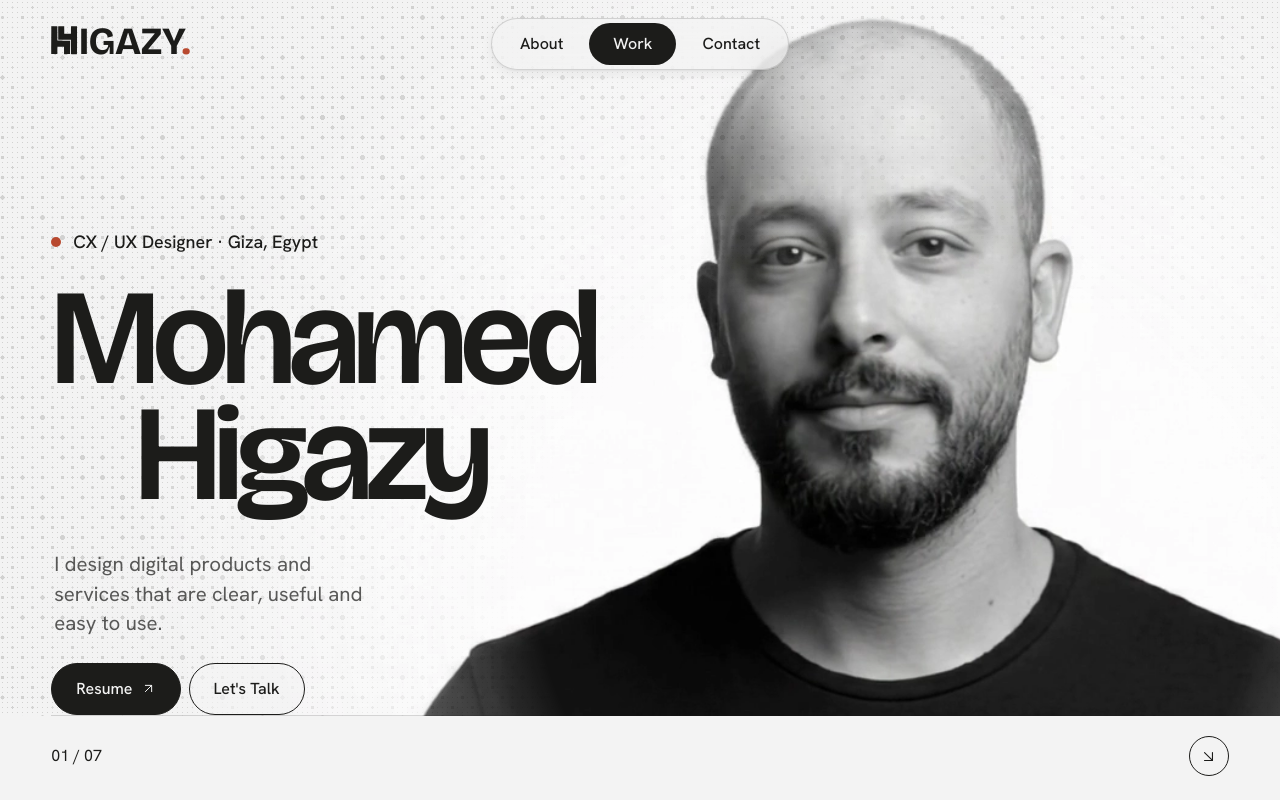
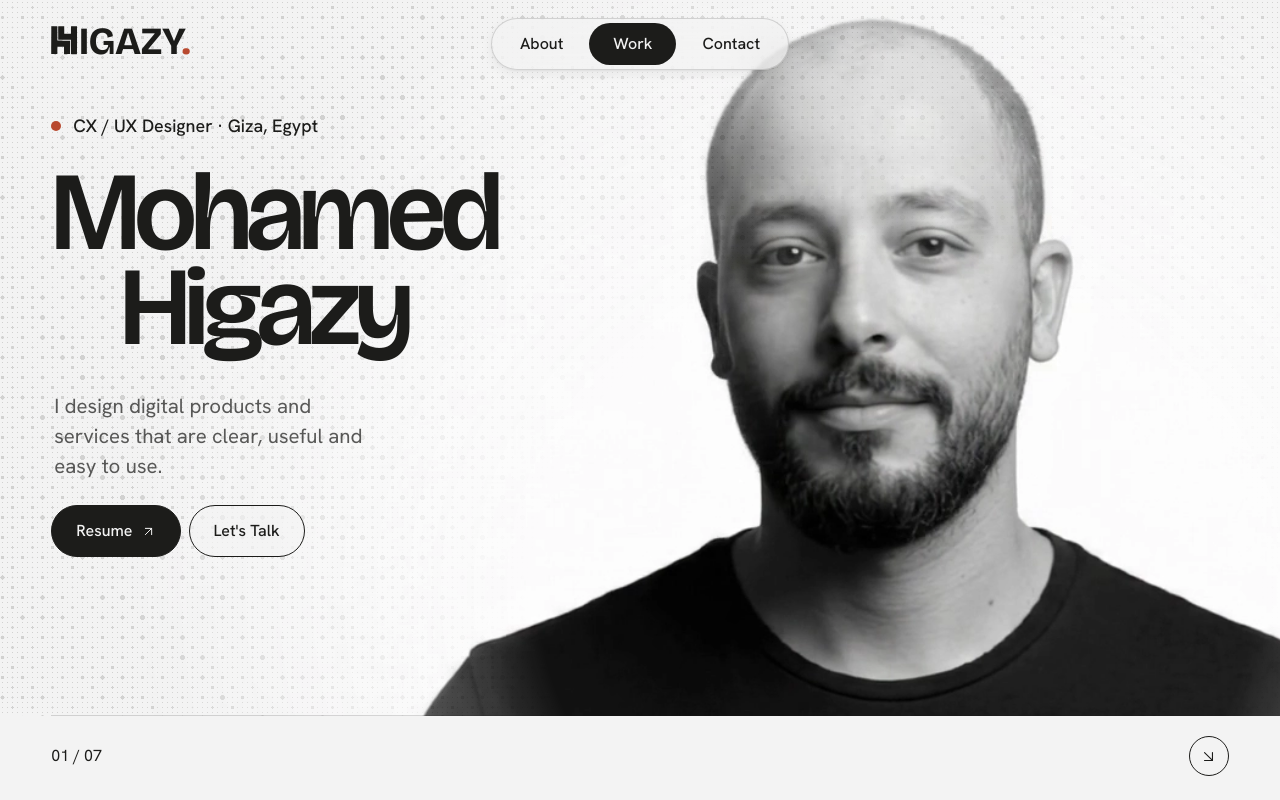
Before and after one commit to Higazy-99/Mohamed-Higazy-Portfolio, a React (Vite) app: page / in a window 1280 px wide. Shown: the top 800 px of the page. Built offline with nearby package versions, Linux system fonts and the light colour scheme.

Commit message:
Fix case study preview CTA scrolling

```diff
--- a/src/styles.css
+++ b/src/styles.css
@@ -100,6 +100,11 @@ h1 em { display: block; font-style: normal; margin-left: 0.62em; }
 .hero-footer::before { content: ''; position: absolute; inset: 0 calc(var(--gutter) * -1); background: var(--bg); z-index: -1; }
 .hero-footer a { border: 1px solid var(--ink); border-radius: 50%; display: flex; height: 40px; justify-content: center; justify-self: end; align-items: center; width: 40px; transition: background-color 200ms var(--ease), color 200ms var(--ease), translate 250ms var(--ease); }
 .hero-footer a:hover { background: var(--ink); color: var(--bg); }
+
+@media (min-width: 721px) and (max-height: 820px) {
+  .hero { top: 14%; }
+  .hero h1 { font-size: clamp(72px, 8.7vw, 144px); }
+}
 
 /* ---------- Sections ---------- */
 .section { max-width: var(--container); margin: 0 auto; padding: clamp(88px, 12vw, 168px) var(--gutter) 0; }
@@ -802,7 +807,7 @@ html.is-modal { overflow: hidden; }
 .pv-card { position: relative; display: grid; grid-template-columns: minmax(0, 5fr) minmax(0, 6fr); max-height: calc(100dvh - 32px); }
 .pv-media { position: relative; min-height: 100%; background: var(--tint, #1c1c1a); }
 .pv-media img { position: absolute; inset: 0; width: 100%; height: 100%; object-fit: cover; }
-.pv-body { display: flex; flex-direction: column; gap: 16px; padding: clamp(24px, 3.4vw, 44px); overflow-y: auto; }
+.pv-body { display: flex; flex-direction: column; gap: 16px; min-height: 0; max-height: calc(100dvh - 32px); padding: clamp(24px, 3.4vw, 44px); overflow-y: auto; }
 .pv-cat { font-size: var(--fs-xs); font-weight: 600; color: var(--muted); }
 .pv-body h2 { max-width: 16ch; font-size: clamp(28px, 3.4vw, 44px); line-height: 1; letter-spacing: -0.045em; }
 .pv-desc { max-width: 44ch; font-size: var(--fs-md); line-height: 1.55; color: var(--muted); }
@@ -1196,11 +1201,6 @@ html:has(dialog[open]) .cursor-dot, html:has(dialog[open]) .cursor-ring { displa
 .card-type.is-behance { background: rgb(28 28 26 / 0.72); color: #f3f3f3; }
 .card:focus-visible { outline: 2px solid var(--accent); outline-offset: 3px; }
 
-/* ---------- Preview dialog on phones: the main action stays in view ---------- */
-@media (max-width: 760px) {
-  .pv-actions { position: sticky; bottom: 0; margin-inline: -20px; margin-bottom: -26px; padding: 12px 20px calc(12px + env(safe-area-inset-bottom)); background: var(--surface); border-top: 1px solid var(--line); }
-}
-
 /* ---------- Fan-ID on tablets: columns instead of the phone stack ---------- */
 @media (min-width: 721px) and (max-width: 1024px) {
   .fid-poc { grid-template-columns: repeat(3, minmax(0, 1fr)); gap: 32px 20px; }
```
